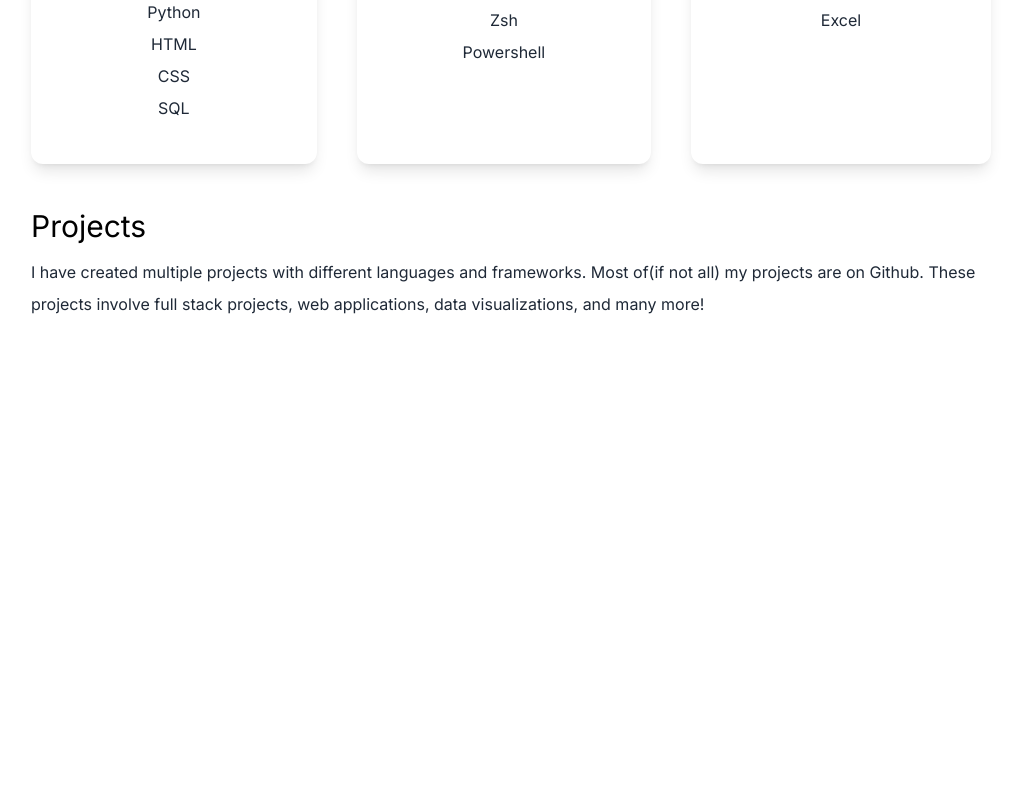
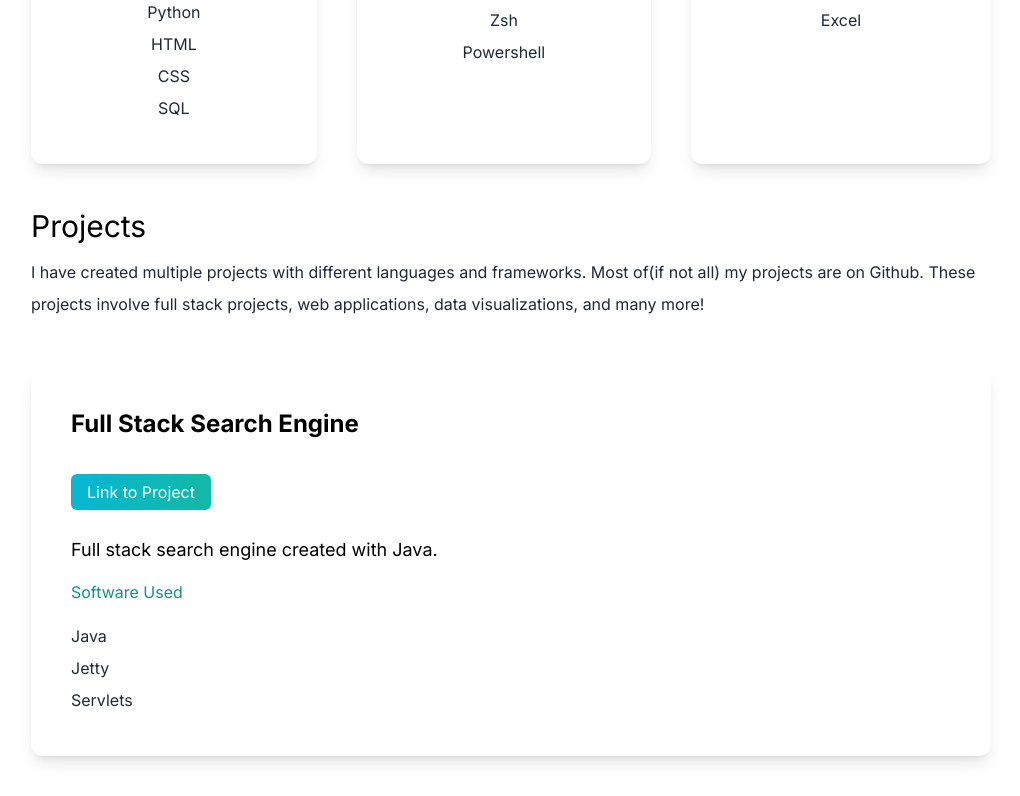
Before and after one commit to tlin41390/portfolio, a Next.js app: page / in a window 1280 px wide. Shown: the part 1780-2576 px from the top of the page, without its empty margins (129-1149 px from the left). Before the commit the page ends 2108 px from the top, so only its background shows below. Built offline with nearby package versions, Linux system fonts and the light colour scheme.

Commit message:
created first project card

```diff
--- a/src/app/page.js
+++ b/src/app/page.js
@@ -42,8 +42,8 @@ export default function Home() {
             </p>
           </div>
           <div className="text-5xl flex justify-center gap-16 py-3 text-gray-600">
-            <a href = "https://github.com/tlin41390"><AiFillGithub /></a>
-            <a href = "https://www.linkedin.com/in/terence-lin-22b023197/"><AiFillLinkedin /></a>
+            <a href = "https://github.com/tlin41390" target="_blank" rel="noopener"><AiFillGithub /></a>
+            <a href = "https://www.linkedin.com/in/terence-lin-22b023197/" target="_blank" rel="noopener"><AiFillLinkedin /></a>
           </div>
           <div className="relative mx-auto bg-gradient-to-b from-teal-500 rounded-full w-80 h-80 mt-20 overflow-hidden md:h-96 md:w-96">
             <Image src={deved} layout="fill" objectFit="cover" />
@@ -105,7 +105,6 @@ export default function Home() {
               <p className="text-gray-800 py-1">Tableau</p>
               <p className="text-gray-800 py-1">Jupyter</p>
               <p className="text-gray-800 py-1">Excel</p>
-
             </div>
           </div>
         </section>
@@ -116,6 +115,20 @@ export default function Home() {
               I have created multiple projects with different languages and frameworks. Most of(if not all) my projects are on Github.
               These projects involve full stack projects, web applications, data visualizations, and many more!
             </p>
+             <div className="shadow-lg p-10 rounded-xl my-10 dark: bg-white">
+              <h3 className="text-2xl font-bold pb-10">Full Stack Search Engine</h3>
+              <a className="bg-gradient-to-r from-cyan-500 to-teal-500 text-white px-4 py-2 rounded-md" href="https://github.com/tlin41390/SearchEngine" target="_blank" rel="noopener">
+                Link to Project
+              </a>
+              <p className=" text-lg pt-8">
+                Full stack search engine created with Java.
+              </p>
+              <h4 className="py-4 text-teal-600">Software Used</h4>
+              <p className="text-gray-800 py-1">Java</p>
+              <p className="text-gray-800 py-1">Jetty</p>
+              <p className="text-gray-800 py-1">Servlets</p>
+
+            </div>
           </div>
         </section>
       </main>
```
